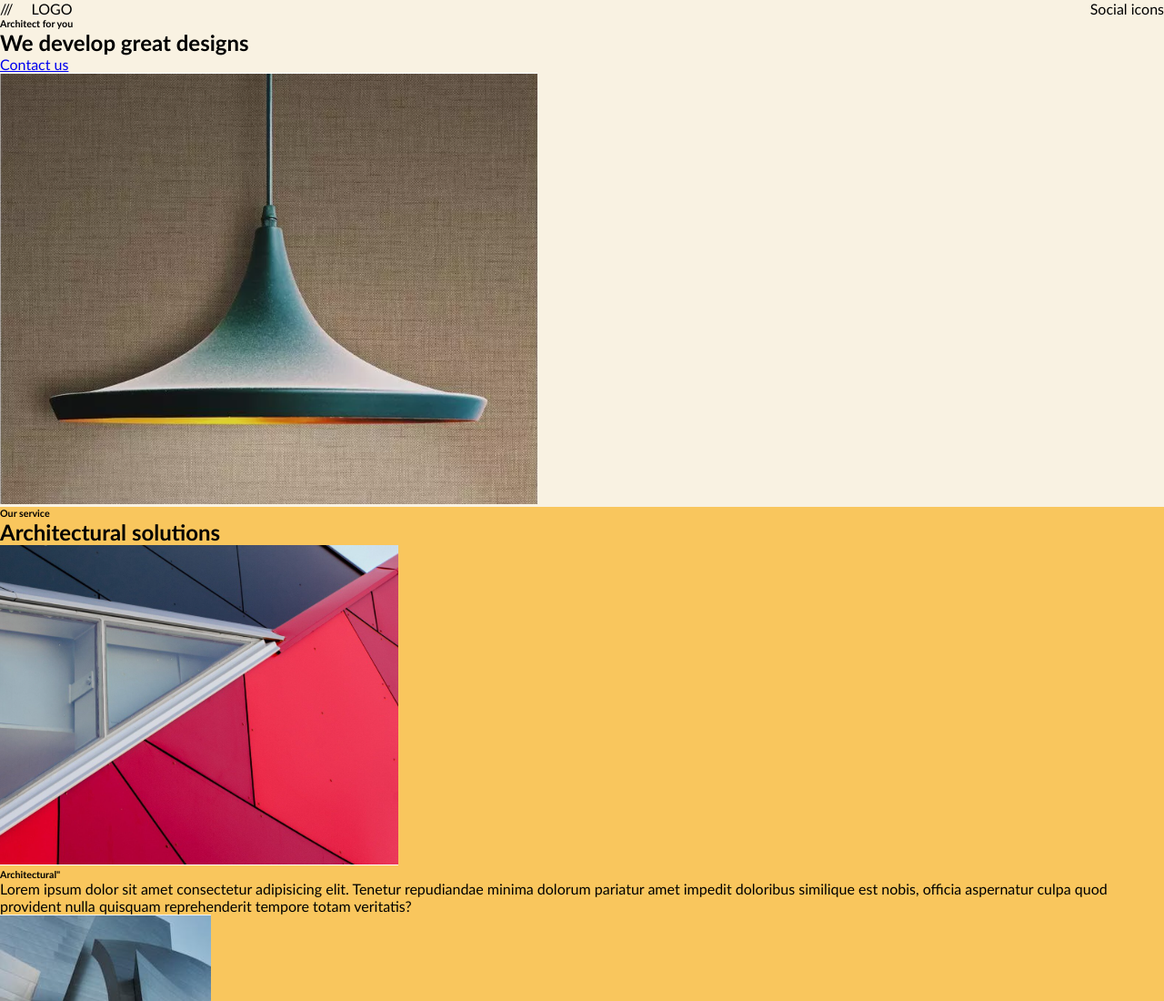
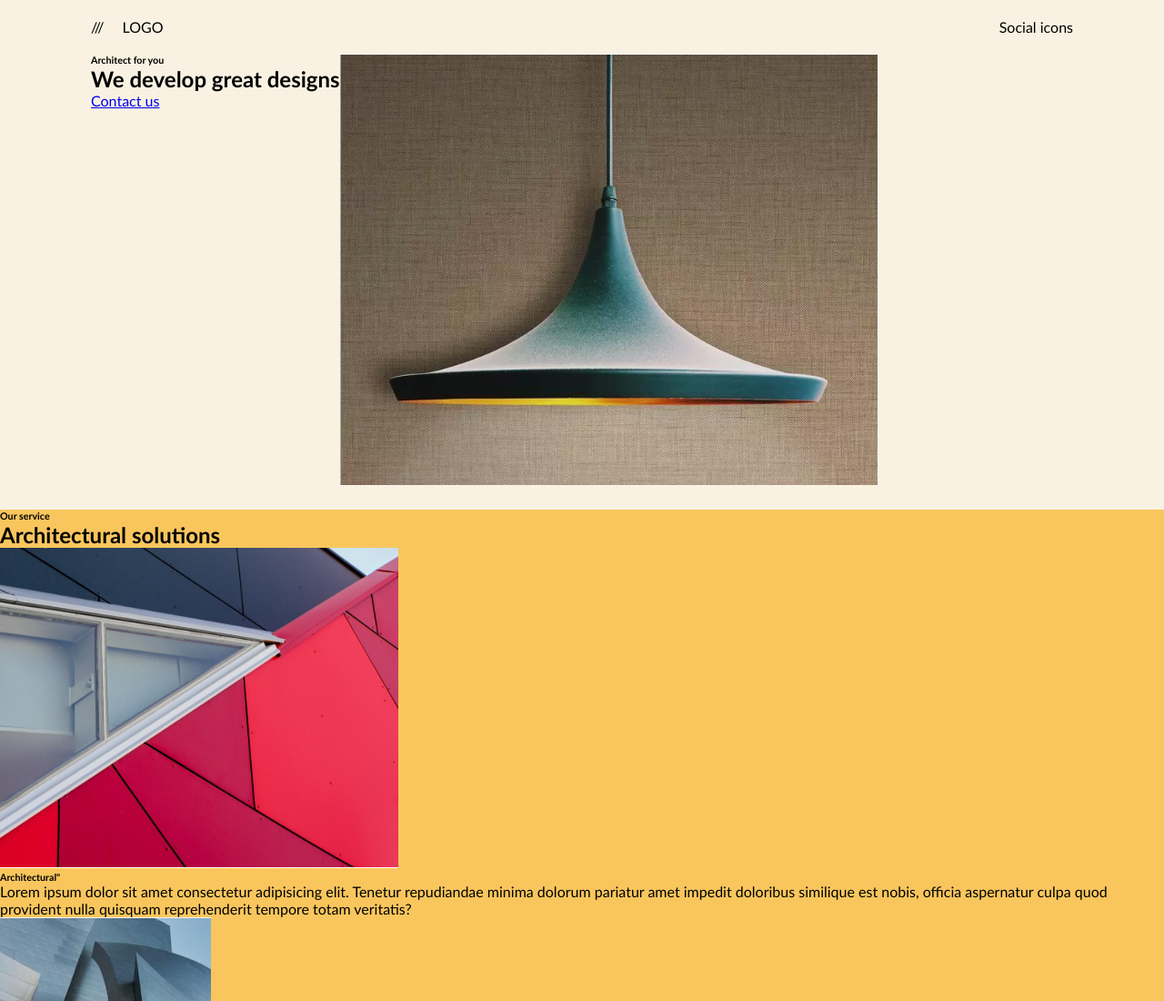
Before and after one commit to RokasIme/Arch-website, a website: page index.html in a window 1280 px wide. Shown: the top 1100 px of the page at 91% size. Drawn offline with Linux system fonts and the light colour scheme.

Commit message:
corrected

```diff
--- a/CSS/main.css
+++ b/CSS/main.css
@@ -1,6 +1,6 @@
 :root {
   /* width */
-  --inner-width: min(calc(100%-32px), 1312px);
+  --inner-width: min(calc(100% - 200px), 1312px);
 }
 * {
   box-sizing: border-box;
@@ -16,19 +16,38 @@ body {
 
 .upper__part {
   background-color: #f9f2e2;
+  height: 70vh;
 }
 
 .lower__part {
   background-color: #f9c65d;
 }
-header {
+.header__inner {
   display: flex;
   width: var(--inner-width);
   justify-content: space-between;
+}
+
+header {
+  display: flex;
   align-items: center;
+  justify-content: center;
+  margin: 20px 0;
 }
 .header__left {
   display: flex;
   justify-content: flex-start;
   gap: 20px;
 }
+
+main {
+  display: flex;
+  width: 100%;
+  justify-content: center;
+}
+
+.main__inner {
+  display: flex;
+  flex-direction: row;
+  width: var(--inner-width);
+}
--- a/index.html
+++ b/index.html
@@ -10,19 +10,23 @@
   <body>
     <section class="upper__part">
       <header>
+        <div class="header__inner">
           <div class="header__left">
             <span class="burger">///</span>
             <div class="logo">LOGO</div>
           </div>
           <div class="social icons">Social icons</div>
+        </div>
       </header>
       <main>
+        <div class="main__inner">
           <div class="main__text">
             <h6 class="main__text__upper">Architect for you</h6>
             <h1 class="main__text__h1">We develop great designs</h1>
             <a class="button" href="#">Contact us</a>
           </div>
           <img class="img" src="./img/Lamp.PNG" alt="lamp" />
+        </div>
       </main>
     </section>
 
```
Lines whose indentation alone changed are shown as unchanged.
